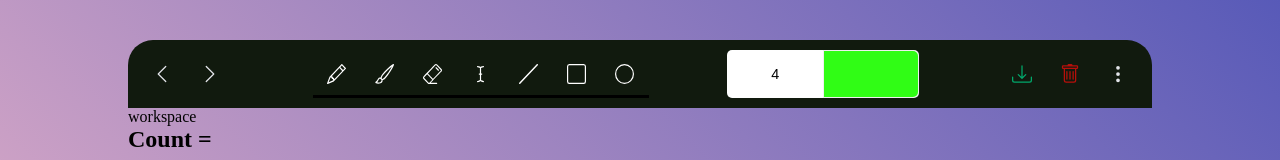
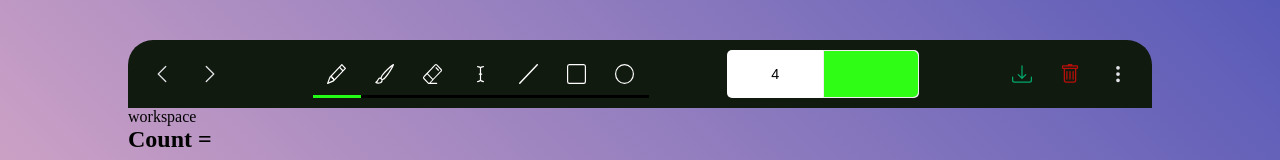
Before and after one commit to Nate-JS/Paint-55, a React (Create React App) app: page / in a window 1280 px wide. Shown: the top 160 px of the page. Built offline with nearby package versions, Linux system fonts and the light colour scheme.

Commit message:
Fixed issue with setting default item

```diff
--- a/public/index.html
+++ b/public/index.html
@@ -25,7 +25,7 @@
     -->
     <title>Paint 55</title>
   </head>
-  <body>
+  <body oncontextmenu="return false;">
     <noscript>You need to enable JavaScript to run this app.</noscript>
     <div id="root"></div>
     <!--
--- a/src/App/App.config.js
+++ b/src/App/App.config.js
@@ -1,5 +1,5 @@
 const config = {
-    defaultSelectedItem: "pencile"
+    defaultSelectedItem: "indicatorIconButton-pencil"
 }
 
 export default config;
--- a/src/App/components/Toolbar/components/IndicatorIconButton/IndicatorIconButton.js
+++ b/src/App/components/Toolbar/components/IndicatorIconButton/IndicatorIconButton.js
@@ -1,23 +1,25 @@
-import React, { useState } from 'react';
+import React from 'react';
+import './IndicatorIconButton.css';
+
 import { useSelector, useDispatch } from 'react-redux';
 import setSelectedItem from '../../../../../actions/setSelectedItem';
-import './IndicatorIconButton.css';
 
 
 export default function IndicatorIconButton({ id, icon }) {
+    const dispatch = useDispatch();
     const selectedItemId = useSelector(state => state.selectedItem)
-    const dispatch = useDispatch();
+
 
     function handleClick() {
+        // Putting this component's id in the storage
         dispatch(setSelectedItem(id))
+
     }
 
     return (
         <div
-            className={`indicatorIconButton   ${selectedItemId === id && "indicatorIconButton--selected"}`}
-
+            className={`indicatorIconButton   ${selectedItemId === id ? "indicatorIconButton--selected" : ""}`}
             id={id}
-
             onClick={handleClick}
         >
             <img className="indicatorIconButton__icon" src={icon} alt="icon-button" />
--- a/src/actions/setSelectedItem.js
+++ b/src/actions/setSelectedItem.js
@@ -1,7 +1,7 @@
-function setSelectedItem(value) {
+function setSelectedItem(id) {
     return {
         type: "SET_SELECTED_ITEM",
-        value
+        id
     }
 }
 
--- a/src/index.css
+++ b/src/index.css
@@ -2,6 +2,13 @@
   margin: 0;
   padding: 0;
   box-sizing: border-box;
+
+  -webkit-user-select: none;
+-khtml-user-select: none;
+-moz-user-select: none;
+-ms-user-select: none;
+-o-user-select: none;
+user-select: none;
 }
 
 :root {
--- a/src/index.js
+++ b/src/index.js
@@ -5,11 +5,9 @@ import App from './App/App';
 
 import { createStore } from 'redux';
 import { Provider } from 'react-redux';
-
 import reducers from './reducers/';
 
 const store = createStore(reducers, window.__REDUX_DEVTOOLS_EXTENSION__ && window.__REDUX_DEVTOOLS_EXTENSION__());
-
 
 ReactDOM.render(
   <Provider store={store}>
--- a/src/reducers/age.js
+++ /dev/null
@@ -1,9 +0,0 @@
-export default function age(state = 18, action) {
-    switch (action.type) {
-        case "ADD": return state + 1;
-
-        default: {
-            return state;
-        }
-    }
-}
--- a/src/reducers/index.js
+++ b/src/reducers/index.js
@@ -1,8 +1,6 @@
 import { combineReducers } from 'redux';
 import selectedItem from './selectedItem';
-import age from './age';
 
 export default combineReducers({
-    selectedItem: selectedItem,
-    age
+    selectedItem
 });
--- a/src/reducers/selectedItem.js
+++ b/src/reducers/selectedItem.js
@@ -1,14 +1,15 @@
 import config from '../App/App.config';
 
 const initialState = {
-    selectedItemId: config.defaultSelectedItem
+    selectedItem: config.defaultSelectedItem
 }
+
 export default function selectedItem(state = initialState, action) {
     switch (action.type) {
-        case "SET_SELECTED_ITEM": return action.value;
+        case "SET_SELECTED_ITEM": return action.id;
 
         default: {
-            return state;
+            return state.selectedItem;
         }
     }
 }
```
